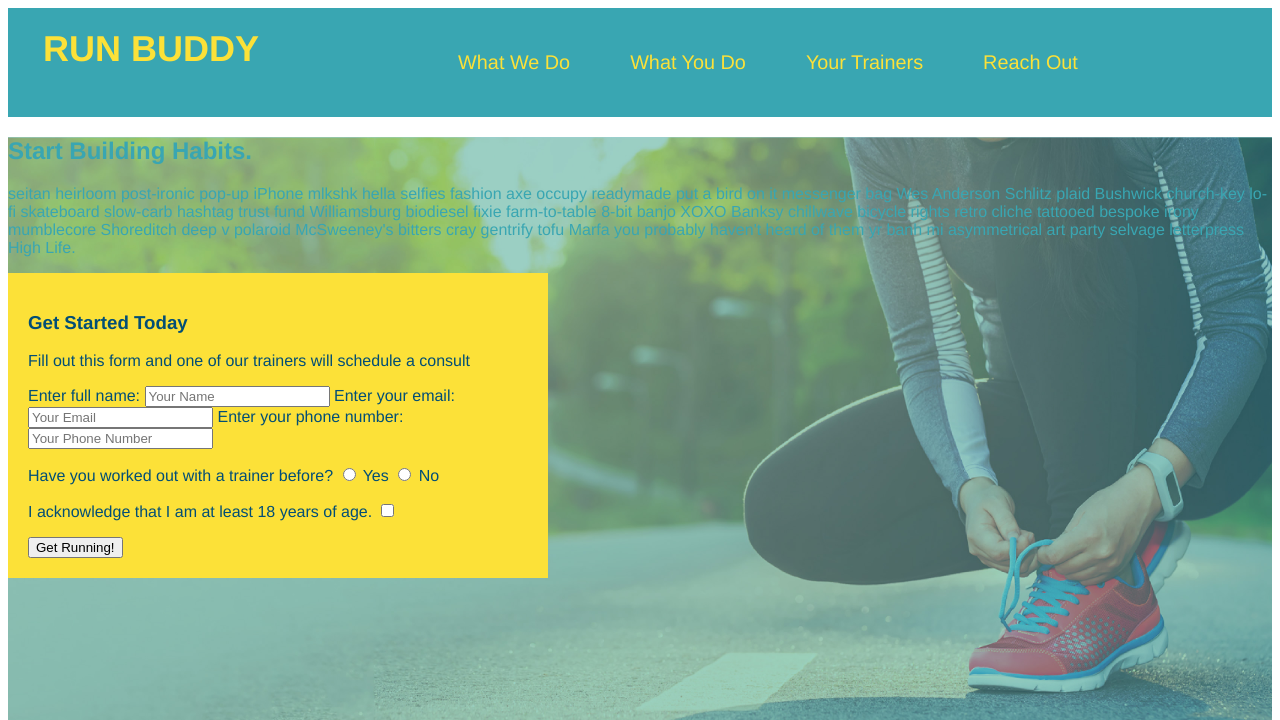
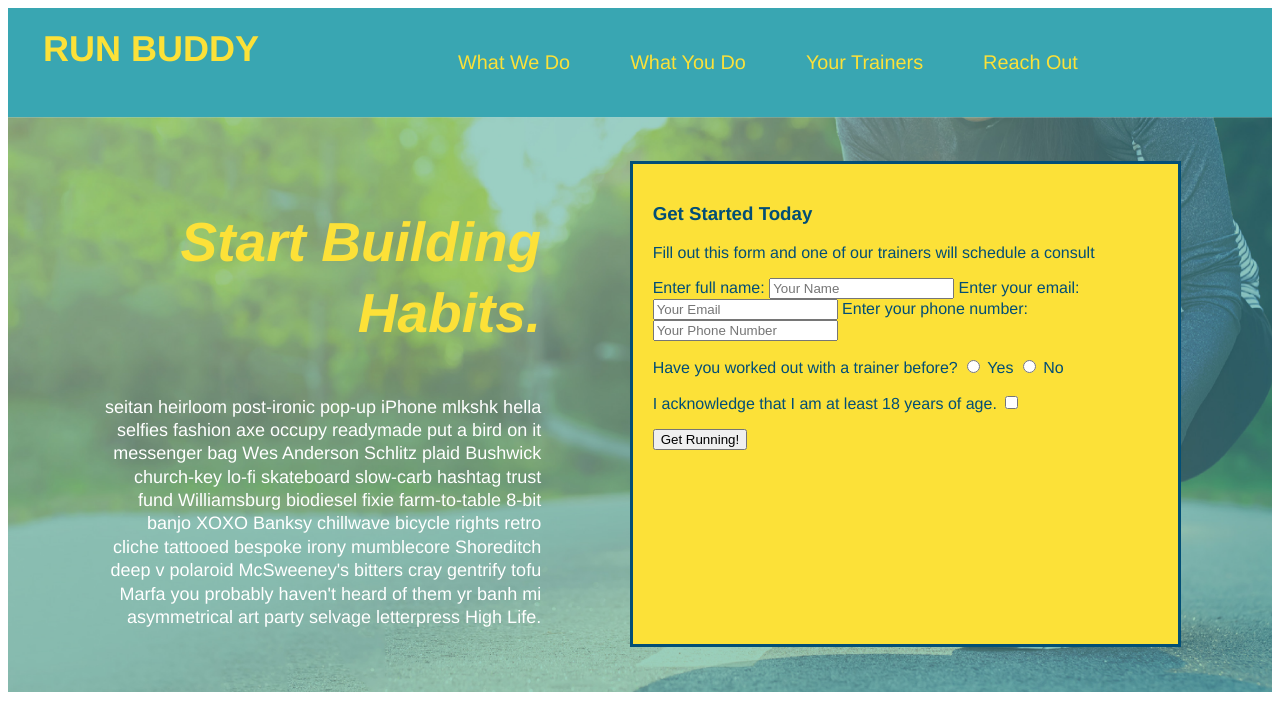
Before and after one commit to andyriolo/run-buddy, a plain HTML site: page index.html in a window 1280 px wide. Shown: the top 720 px of the page. Drawn offline with Linux system fonts and the light colour scheme.

Commit message:
add flexbox to the hero

```diff
--- a/assets/css/style.css
+++ b/assets/css/style.css
@@ -78,10 +78,12 @@ body {
         /* Hero Style Start */
     .hero {
         background-image: url("../images/hero-bg.jpg");
-            height: 600px;
         background-size: cover;
         background-position: center;
-            position: relative;
+        display: flex;
+        justify-content: center;
+        flex-wrap: wrap;
+
 }
 
 
@@ -90,26 +92,35 @@ body {
       padding: 20px;
       width: 500px;
       color: #024e76;
+}
 
-  }
-  /*
   .hero-form {
-    ...
     border-style: solid;
     border-width: 3px;
     border-color: #024e76;
+    width: 40%;
+    margin: 3.5%;
 }
 
 .hero-form {
-    ...
     border: 3px solid #024e76;
     background-color: #fce138;
     padding: 20px;
-    width: 500px;
     color: #024e76;
-    position: absolute;
-    bottom: 120px;
-    right: 140px;
+}
+.hero-cta {
+    width: 35%;
+    text-align: right;
+    margin: 3.5%;
+    color: #fff;
+    font-size: 18px;
+    line-height: 1.3;
+}
+
+.hero-cta h2 {
+    font-style: italic;
+    font-size: 55px;
+    color: #fce138;
 }
 
 
@@ -283,25 +294,22 @@ body {
         background: #fce138;
         width: 100%;
         padding: 40px 35px;
-
+        display: flex;
+        justify-content: space-between;
+        flex-wrap: wrap;
     }
 
     footer h2{
-        display: inline;
         color: #024e76;
         font-size: 30px;
         margin: 0;
-
     }
-
 
     footer a {
         color: #024e76;
-
     }
 
     footer div {
-            float: right;
             line-height: 1.5;
             text-align: right;
     }
```
Lines whose indentation alone changed are shown as unchanged.
